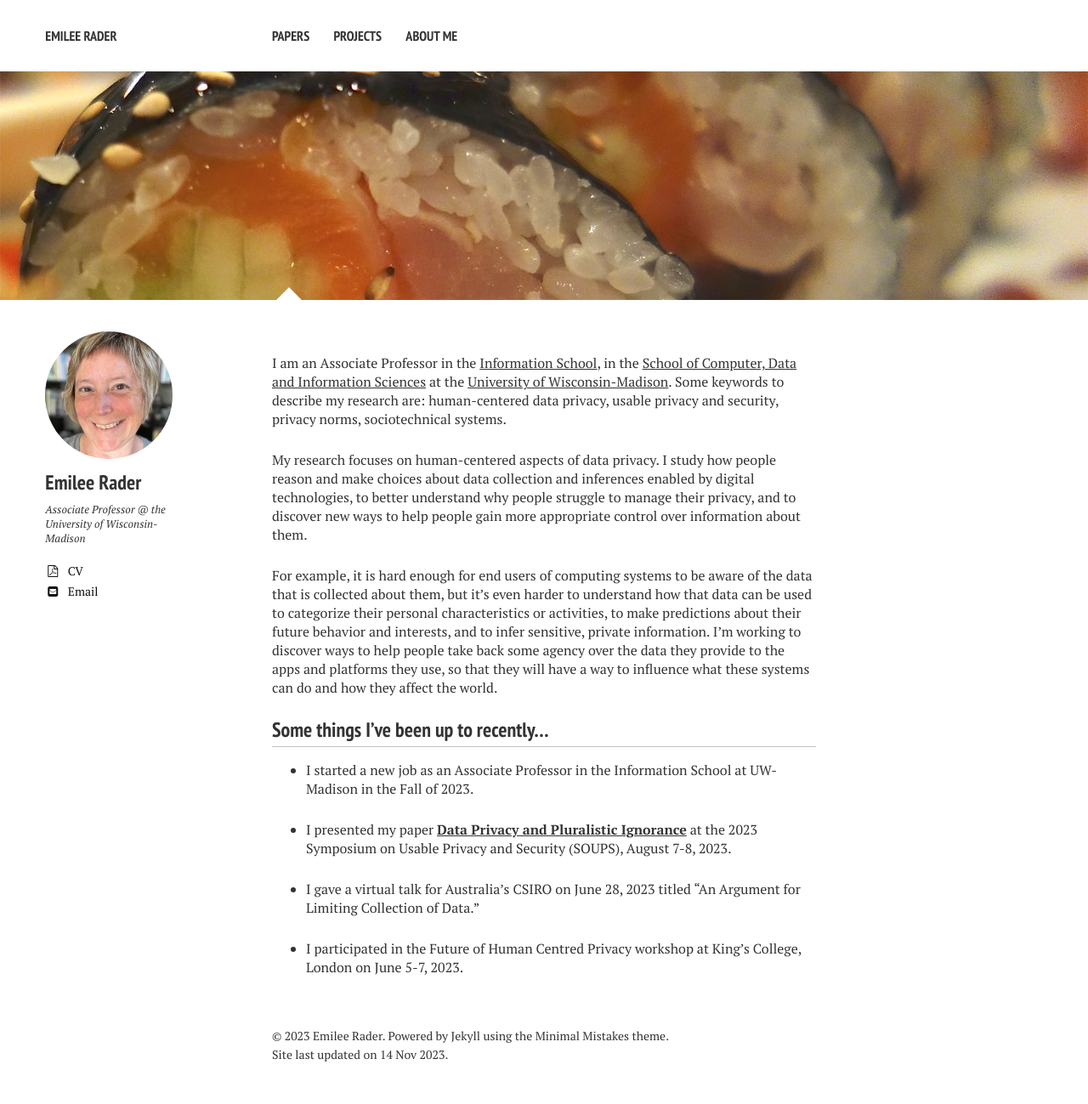
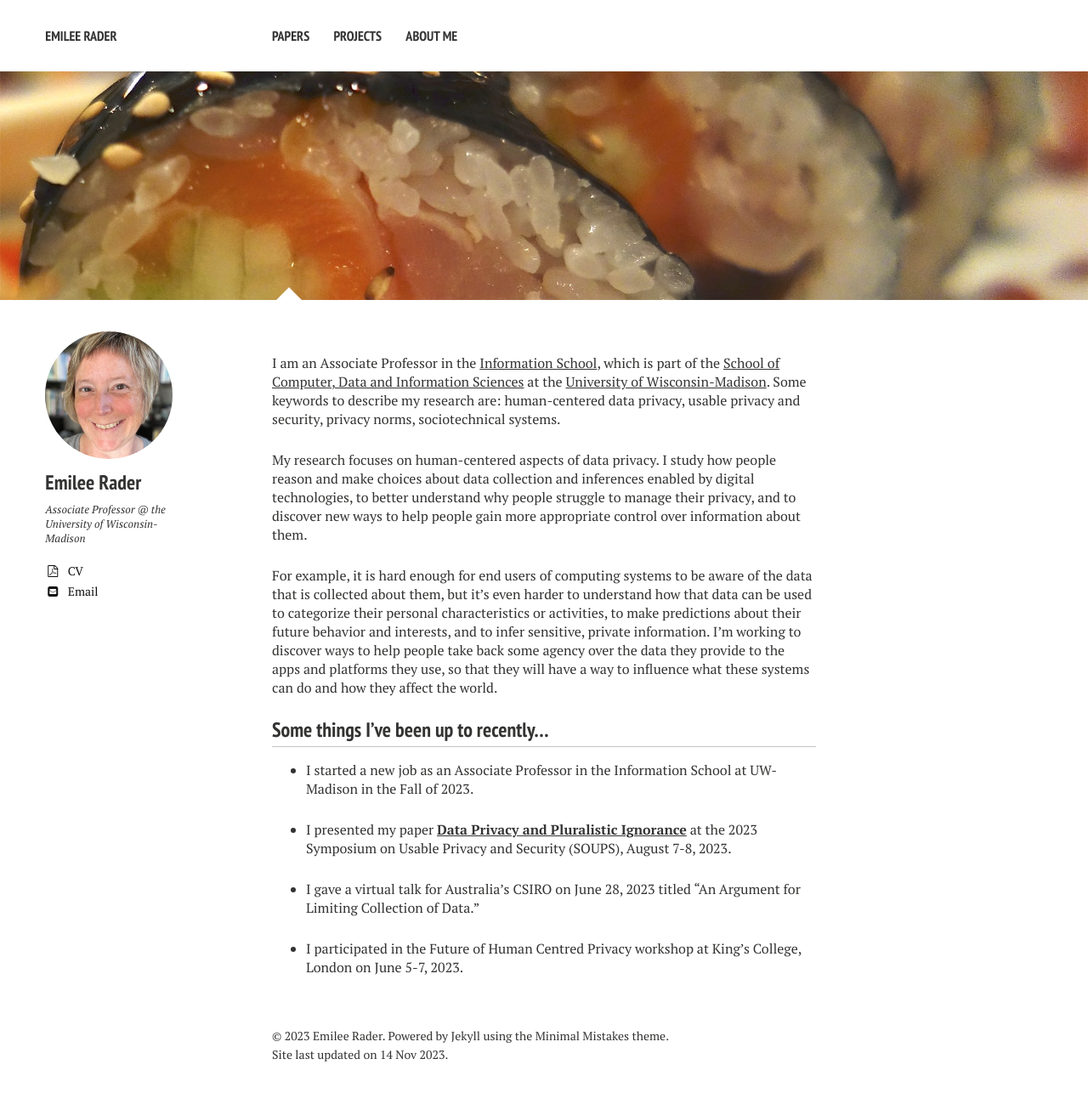
Before and after one commit to bierdoctor/bierdoctor.github.io, a Jekyll site: the page built from index.md, in a window 1280 px wide. Shown: the whole page at 85% size. Built offline with Jekyll 4.4.1, drawn with Linux system fonts in a browser that asks for light colours; nearby versions of some CDN libraries.

Commit message:
Update index.md
minor update to the first sentence

```diff
--- a/index.md
+++ b/index.md
@@ -4,7 +4,7 @@
 share: false
 ---
 
-I am an Associate Professor in the [Information School](https://ischool.wisc.edu), in the [School of Computer, Data and Information Sciences](https://cdis.wisc.edu) at the [University of Wisconsin-Madison](https://www.wisc.edu/). Some keywords to describe my research are: human-centered data privacy, usable privacy and security, privacy norms, sociotechnical systems.
+I am an Associate Professor in the [Information School](https://ischool.wisc.edu), which is part of the [School of Computer, Data and Information Sciences](https://cdis.wisc.edu) at the [University of Wisconsin-Madison](https://www.wisc.edu/). Some keywords to describe my research are: human-centered data privacy, usable privacy and security, privacy norms, sociotechnical systems.
 
 My research focuses on human-centered aspects of data privacy. I study how people reason and make choices about data collection and inferences enabled by digital technologies, to better understand why people struggle to manage their privacy, and to discover new ways to help people gain more appropriate control over information about them.
 
```
